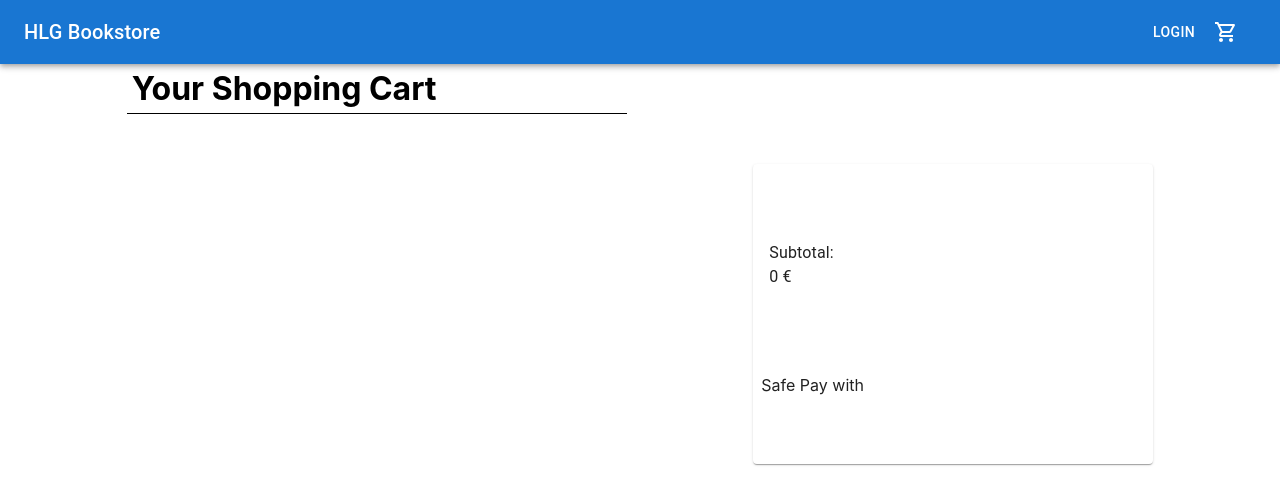
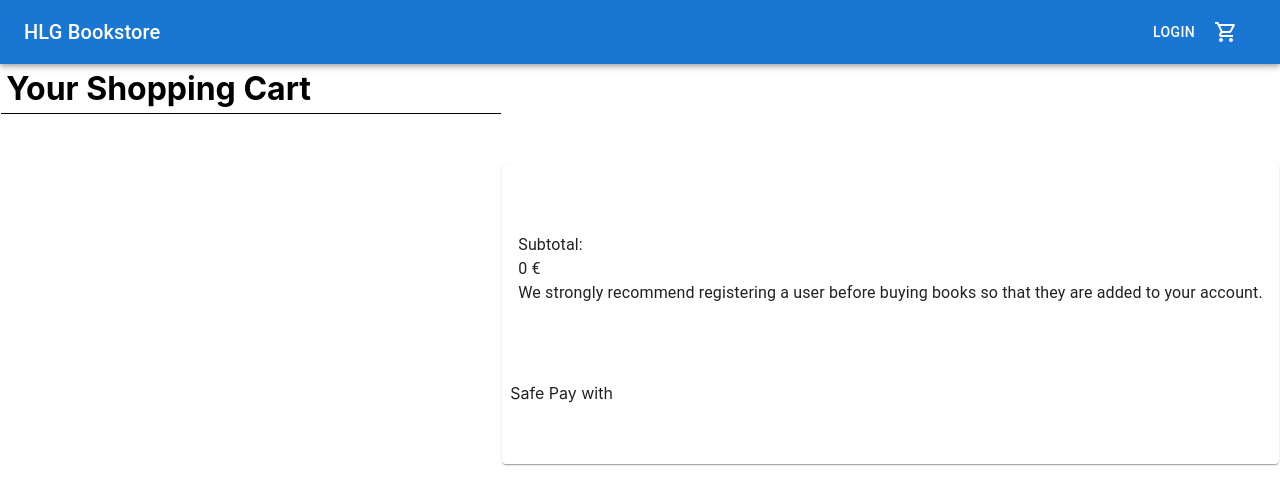
Before and after one commit to heiskane/Bookstore-Project, a React (Create React App) app in the folder react_frontend/: page /shoppingcart in a window 1280 px wide. Shown: the top 504 px of the page. Built offline with nearby package versions, Linux system fonts and the light colour scheme.

Commit message:
add message to anonymous users in the shopping cart

```diff
--- a/react_frontend/src/component/BuyButton.js
+++ b/react_frontend/src/component/BuyButton.js
@@ -80,7 +80,7 @@
     )
   }
 
-  if (process.env.NODE_ENV != 'production') {
+  if (process.env.NODE_ENV !== 'production') {
     return (
       <PayPalScriptProvider options={
         {
--- a/react_frontend/src/component/Subtotal.js
+++ b/react_frontend/src/component/Subtotal.js
@@ -1,6 +1,7 @@
 import React, { useState } from 'react'
 import "./Subtotal.css"
 import { useSelector } from 'react-redux';
+import { useCookies } from 'react-cookie';
 import Card from '@mui/material/Card';
 import CardActions from '@mui/material/CardActions';
 import CardContent from '@mui/material/CardContent';
@@ -9,6 +10,7 @@
 
 const Subtotal = ({ subtotal }) => {
 
+    const [cookies, setCookie, removeCookie] = useCookies();
 
     return (
 
@@ -19,8 +21,13 @@
                     <span>
                         {subtotal} €
                     </span>
-
                 </Typography>
+                {!cookies.jwt_token &&
+                <Typography>
+                    We strongly recommend registering a user before buying books
+                    so that they are added to your account.
+                </Typography>
+                }
             </CardContent>
             {/* checkout button */}
             <CardActions>
```
